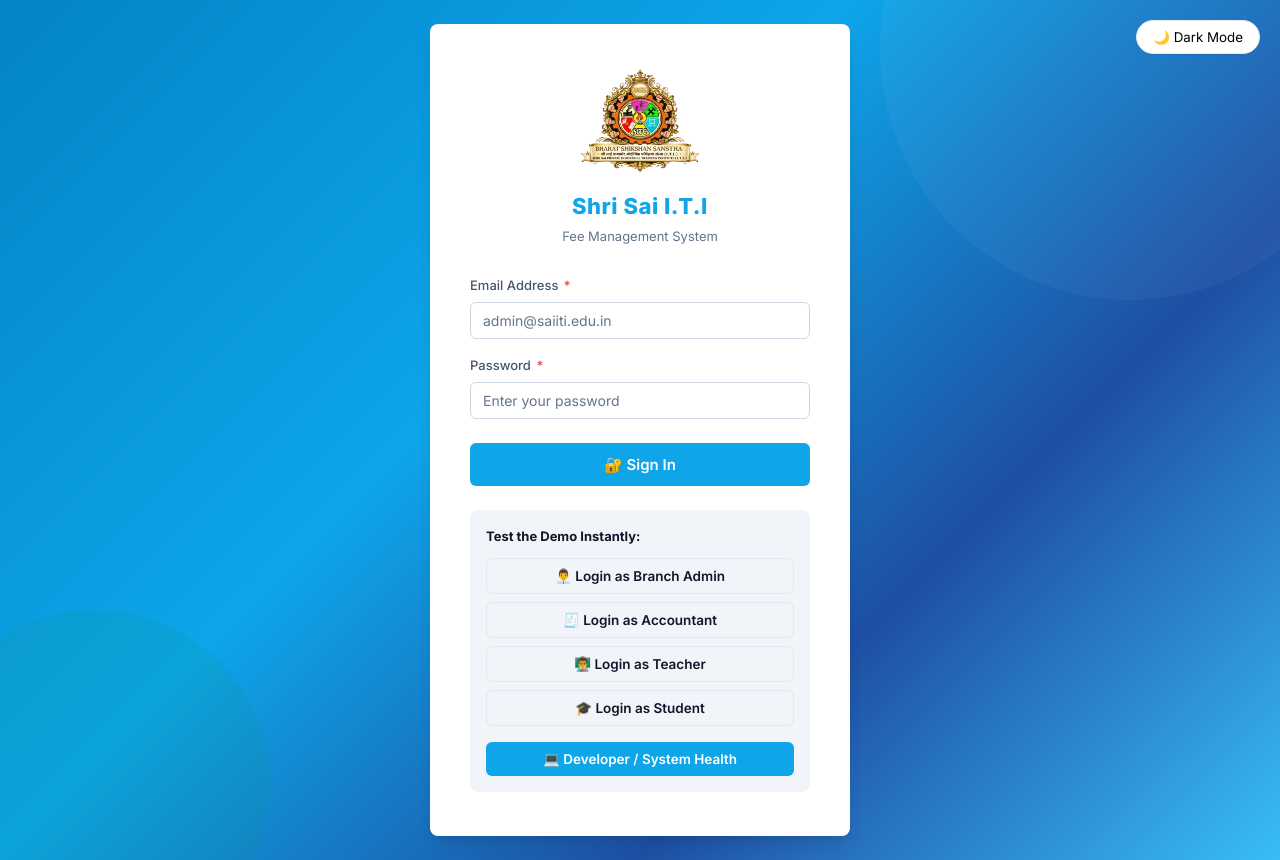
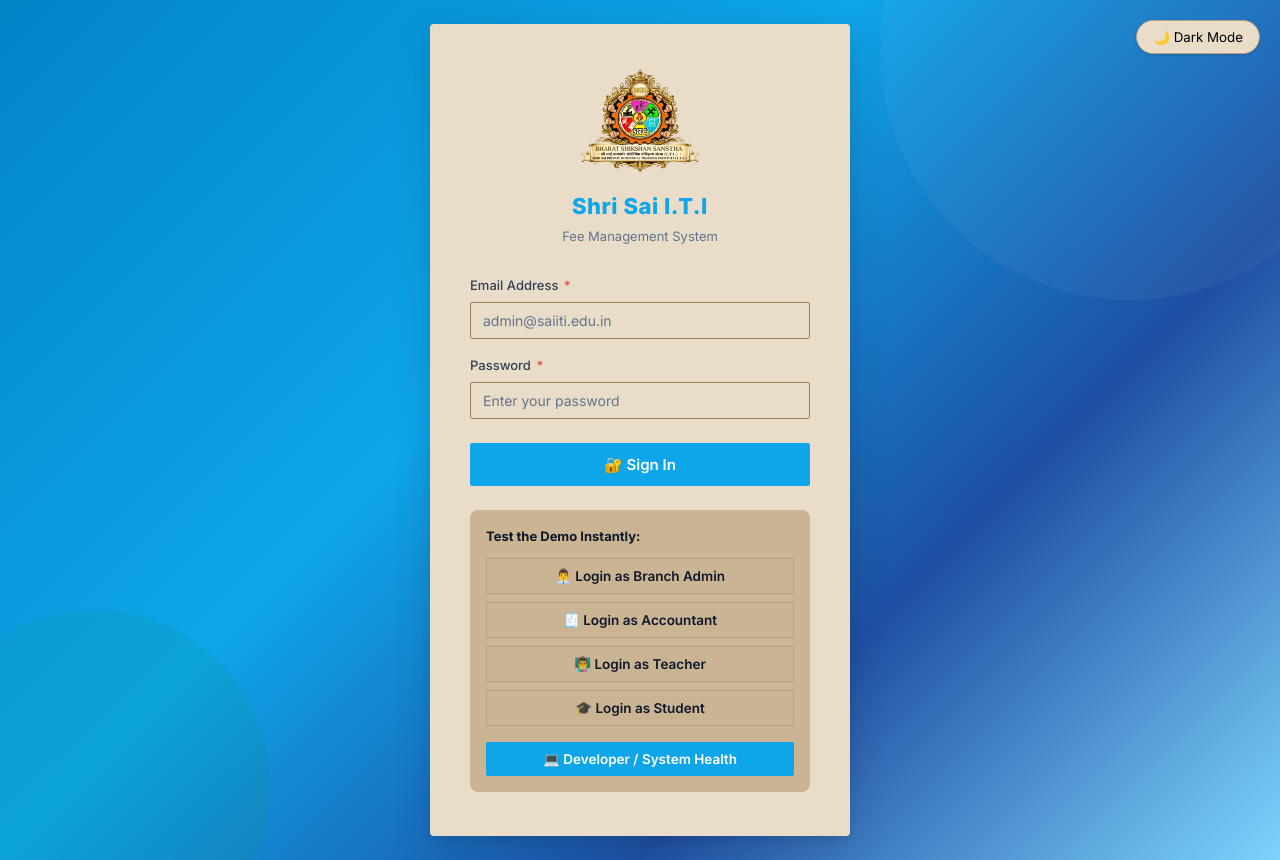
Before and after one commit to Rushikesh5102/BSS-SSITI-ERP-and-Fee-System, a Next.js app in the folder frontend/: page /login in a window 1280 px wide. Built offline with nearby package versions, Linux system fonts and the light colour scheme.

Commit message:
fix: resolve WinAnsi encoding crash for Rupee symbol and restore original beige theme

```diff
--- a/frontend/src/app/dashboard/page.tsx
+++ b/frontend/src/app/dashboard/page.tsx
@@ -180,7 +180,7 @@ function DashboardContent() {
                 const order = orderRes.data;
 
                 const options = {
-                    key: 'rzp_test_XXXXXXXXXXXXXXXXXX',
+                    key: process.env.NEXT_PUBLIC_RAZORPAY_KEY || 'rzp_test_TEUu7W94JCplrN',
                     amount: order.amount,
                     currency: order.currency,
                     name: 'Shri Sai I.T.I',
--- a/frontend/src/styles/globals.css
+++ b/frontend/src/styles/globals.css
@@ -3,46 +3,46 @@
 @import url('https://fonts.googleapis.com/css2?family=Inter:wght@300;400;500;600;700;800&display=swap');
 
 :root {
-  /* Brand Colors (Elegant Sky Blue / Indigo) */
+  /* Brand Colors (Elegant Sky Blue) */
   --primary: #0ea5e9;       /* Sky Blue */
   --primary-dark: #0284c7;  /* Deep Sky Blue */
-  --primary-light: #38bdf8; /* Soft Sky Blue */
+  --primary-light: #7dd3fc; /* Soft Sky Blue */
   --accent: #f59e0b;        /* Golden Accent */
   --accent-light: #fbbf24;
   --danger: #ef4444;
   --warning: #f97316;
   --info: #0ea5e9;
 
-  /* Neutrals (Sleek Slate/White) */
-  --bg: #f8fafc;           /* Light grey-blue slate bg */
-  --surface: #ffffff;      /* Pure white for cards */
-  --surface-2: #f1f5f9;    /* Slate-100 */
-  --border: #e2e8f0;       /* Slate-200 border */
-  --border-dark: #cbd5e1;  /* Slate-300 */
+  /* Neutrals (Darker Beige as requested) */
+  --bg: #d8c3a5;           /* Solid Dark Beige */
+  --surface: #e9dcc9;      /* Lighter Beige for cards to stand out */
+  --surface-2: #cbb493;    /* Even deeper beige for secondary elements */
+  --border: #ba9f7a;       /* Prominent Beige Border */
+  --border-dark: #9e815b;  /* Deep khaki border */
 
   /* Text */
   --text-primary: #0f172a;   /* Slate 900 */
-  --text-secondary: #475569; /* Slate 600 */
+  --text-secondary: #334155; /* Slate 700 */
   --text-muted: #64748b;     /* Slate 500 */
   --text-on-primary: #ffffff;
 
   /* Sidebar */
-  --sidebar-bg: #0f172a;     /* Professional Deep Slate */
-  --sidebar-text: #94a3b8;   /* Muted Slate Text */
-  --sidebar-hover: rgba(255,255,255,0.06);
-  --sidebar-active: #0ea5e9;
+  --sidebar-bg: #0284c7;     /* Deep Sky Blue Sidebar */
+  --sidebar-text: #f0f9ff;   /* Sky tint white */
+  --sidebar-hover: rgba(255,255,255,0.15);
+  --sidebar-active: rgba(255,255,255,0.25);
   --sidebar-width: 260px;
 
   /* Shadows */
-  --shadow-sm: 0 1px 2px rgba(0,0,0,0.05);
-  --shadow-md: 0 4px 6px -1px rgba(0,0,0,0.1), 0 2px 4px -1px rgba(0,0,0,0.06);
-  --shadow-lg: 0 10px 15px -3px rgba(0,0,0,0.1), 0 4px 6px -2px rgba(0,0,0,0.05);
+  --shadow-sm: 0 1px 3px rgba(0,0,0,0.08), 0 1px 2px rgba(0,0,0,0.05);
+  --shadow-md: 0 4px 16px rgba(0,0,0,0.10), 0 2px 6px rgba(0,0,0,0.06);
+  --shadow-lg: 0 10px 40px rgba(0,0,0,0.12), 0 4px 14px rgba(0,0,0,0.08);
 
   /* Radii */
-  --radius-sm: 6px;
-  --radius-md: 8px;
-  --radius-lg: 12px;
-  --radius-xl: 16px;
+  --radius-sm: 2px;
+  --radius-md: 4px;
+  --radius-lg: 8px;
+  --radius-xl: 12px;
 
   /* Transitions */
   --transition: 150ms ease;
@@ -61,11 +61,11 @@ html.dark {
     --info: #38bdf8;
 
     /* Neutrals */
-    --bg: #020617;           /* Slate 950 */
-    --surface: #0f172a;      /* Slate 900 */
-    --surface-2: #1e293b;    /* Slate 800 */
-    --border: #1e293b;
-    --border-dark: #334155;
+    --bg: #0f172a;
+    --surface: #1e293b;
+    --surface-2: #334155;
+    --border: #334155;
+    --border-dark: #475569;
 
     /* Text */
     --text-primary: #f8fafc;
@@ -74,15 +74,15 @@ html.dark {
     --text-on-primary: #ffffff;
 
     /* Sidebar */
-    --sidebar-bg: #030712;   /* Slate 950 */
+    --sidebar-bg: #020617;
     --sidebar-text: #94a3b8;
-    --sidebar-hover: rgba(255,255,255,0.04);
-    --sidebar-active: #38bdf8;
+    --sidebar-hover: rgba(255,255,255,0.05);
+    --sidebar-active: rgba(255,255,255,0.1);
 
     /* Shadows adjust for dark mode */
-    --shadow-sm: 0 1px 2px rgba(0,0,0,0.3);
-    --shadow-md: 0 4px 6px -1px rgba(0,0,0,0.4);
-    --shadow-lg: 0 10px 15px -3px rgba(0,0,0,0.5);
+    --shadow-sm: 0 1px 3px rgba(0,0,0,0.3);
+    --shadow-md: 0 4px 16px rgba(0,0,0,0.4);
+    --shadow-lg: 0 10px 40px rgba(0,0,0,0.5);
 }
 
 /* ─── Reset ───────────────────────────────────────────────────────────────── */
@@ -211,33 +211,36 @@ input, select, textarea { font-family: inherit; }
 .user-badge-role { color: var(--sidebar-text); font-size: 11px; text-transform: capitalize; }
 
 /* ─── Header & Footer ─────────────────────────────────────────────────────── */
+.header, .footer {
+  background: var(--sidebar-bg);
+  box-shadow: var(--shadow-sm);
+  color: #ffffff;
+}
+
 .header {
-  background: var(--surface);
-  border-bottom: 1px solid var(--border);
+  border-bottom: 1px solid rgba(255, 255, 255, 0.1);
   padding: 0 28px;
-  height: 65px;
+  height: 60px;
   display: flex; align-items: center; justify-content: space-between;
   position: sticky; top: 0; z-index: 50;
-  box-shadow: var(--shadow-sm);
 }
 
-.header-title { font-size: 18px; font-weight: 700; color: var(--text-primary); }
-.header-subtitle { font-size: 11px; color: var(--text-muted); text-transform: uppercase; letter-spacing: 0.5px; }
+.header-title { font-size: 17px; font-weight: 700; color: #ffffff; }
+.header-subtitle { font-size: 12px; color: var(--sidebar-text); }
 
 .header-actions { display: flex; align-items: center; gap: 12px; }
 
 .footer {
-  background: var(--surface);
-  border-top: 1px solid var(--border);
+  margin-top: auto;
   padding: 16px 28px;
   display: flex;
   align-items: center;
   justify-content: space-between;
   font-size: 13px;
-  color: var(--text-secondary);
+  border-top: 1px solid rgba(255, 255, 255, 0.1);
+  color: var(--sidebar-text);
 }
-.footer a { color: var(--primary); text-decoration: none; font-weight: 500; }
-.footer a:hover { text-decoration: underline; }
+.footer a { color: #ffffff; text-decoration: underline; }
 
 /* ─── Cards ───────────────────────────────────────────────────────────────── */
 .card {
```
Also changed, not shown: 2 other files (tests, documents, lock files or other folders).
